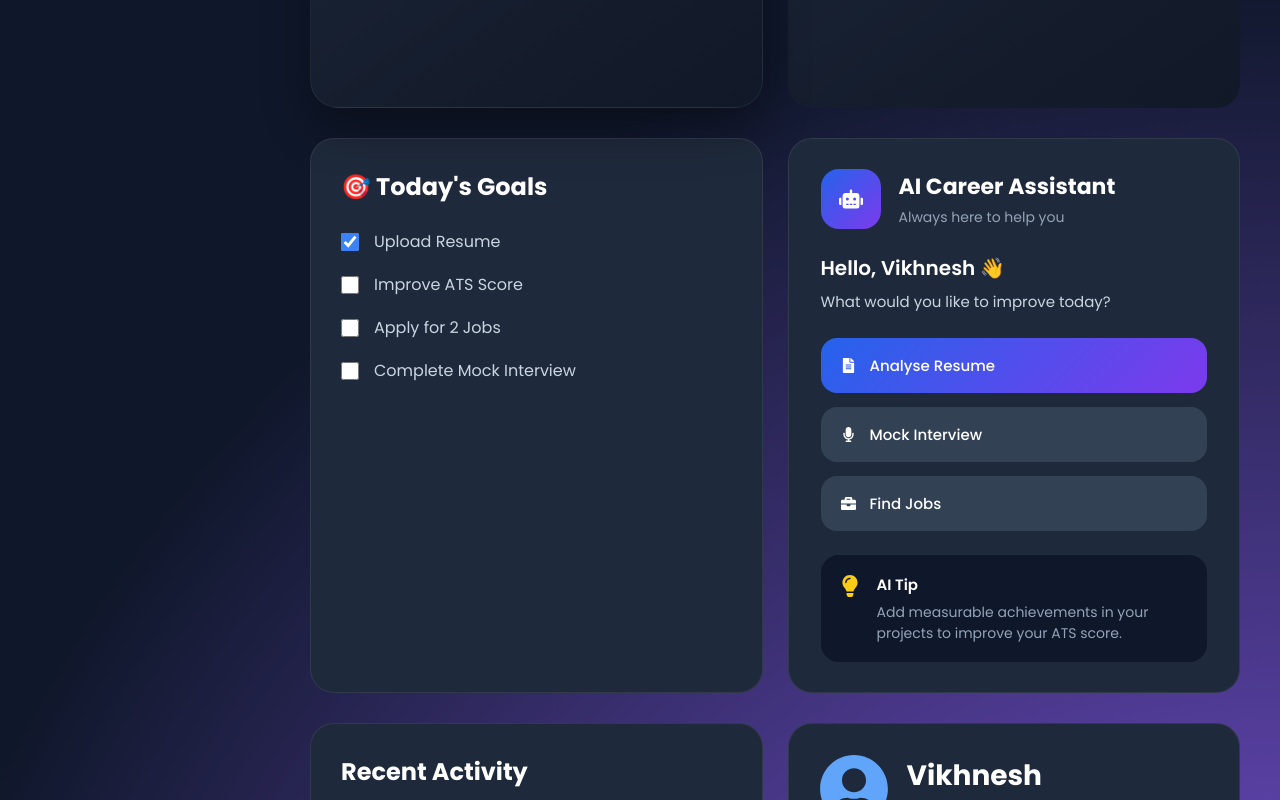
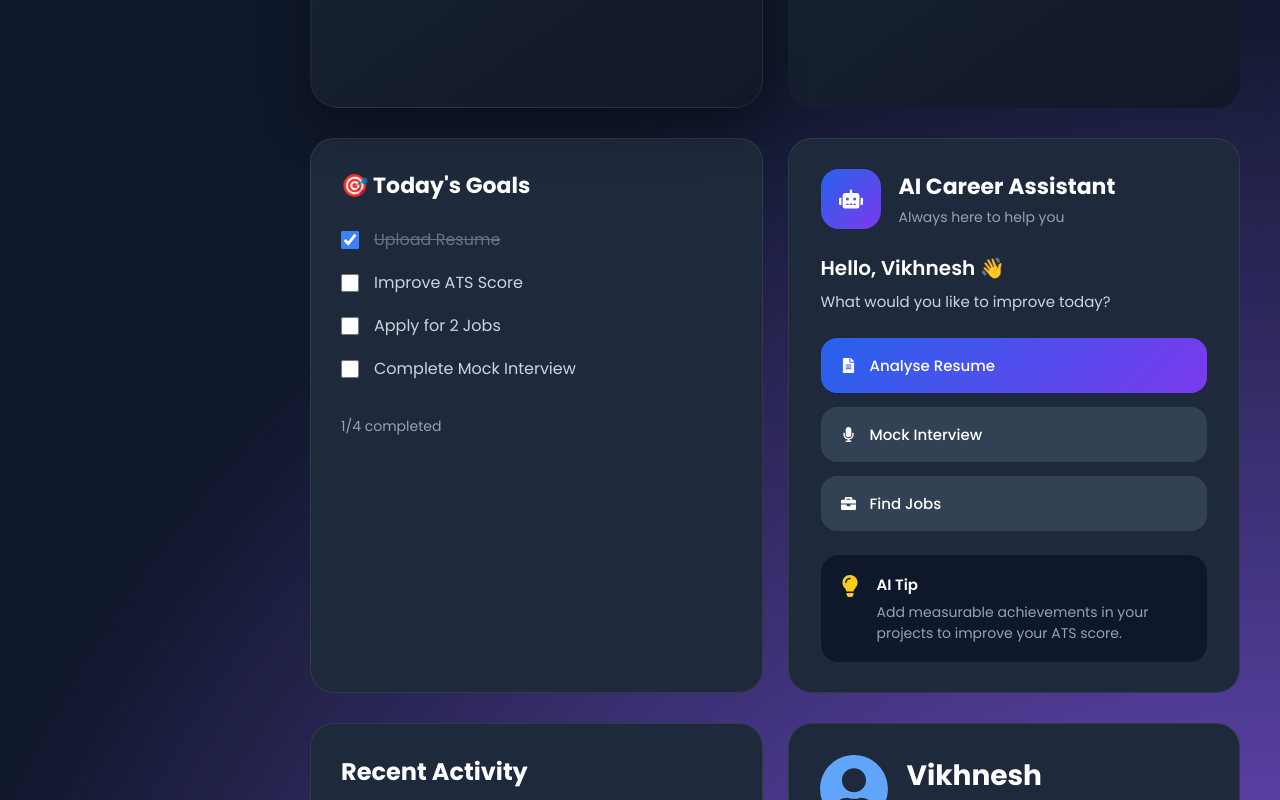
Before and after one commit to Vikhnesh-Sathyan/AI-Career-Coach, a React app in the folder frontend/: page /dashboard in a window 1280 px wide. Shown: the part 2480-3280 px from the top of the page. Built offline with nearby package versions, Linux system fonts and the light colour scheme; the HTML template or start-up script is replaced by a standard one.

Commit message:
Upgrade Interviewhistory CSS

```diff
--- a/frontend/src/components/dashboard/TodayGoals.jsx
+++ b/frontend/src/components/dashboard/TodayGoals.jsx
@@ -3,65 +3,98 @@ import "../../styles/todaygoals.css";
 import { motion } from "framer-motion";
 import { useState } from "react";
 
+
 function TodayGoals() {
+
 
     const [goals, setGoals] = useState([
 
         {
-            text: "Upload Resume",
-            done: true
+            text:"Upload Resume",
+            done:true
         },
 
         {
-            text: "Improve ATS Score",
-            done: false
+            text:"Improve ATS Score",
+            done:false
         },
 
         {
-            text: "Apply for 2 Jobs",
-            done: false
+            text:"Apply for 2 Jobs",
+            done:false
         },
 
         {
-            text: "Complete Mock Interview",
-            done: false
+            text:"Complete Mock Interview",
+            done:false
         }
 
     ]);
 
-    const toggleGoal = (index) => {
 
-        const updated = [...goals];
 
-        updated[index].done = !updated[index].done;
+    const toggleGoal = (index)=>{
 
-        setGoals(updated);
+
+        const updatedGoals = [...goals];
+
+
+        updatedGoals[index].done =
+        !updatedGoals[index].done;
+
+
+        setGoals(updatedGoals);
+
 
     };
 
+
+
+    const completedGoals = goals.filter(
+        goal => goal.done
+    ).length;
+
+
+
+    const progress = Math.round(
+        (completedGoals / goals.length) * 100
+    );
+
+
+
     return (
+
 
         <motion.div
 
             className="goals-card"
 
-            initial={{ opacity:0,x:-40 }}
+            initial={{
+                opacity:0,
+                x:-40
+            }}
 
-            animate={{ opacity:1,x:0 }}
+            animate={{
+                opacity:1,
+                x:0
+            }}
 
-            transition={{ duration:.6 }}
+            transition={{
+                duration:.6
+            }}
 
         >
 
+
             <h2>
-
                 🎯 Today's Goals
-
             </h2>
 
+
+
             {
+                goals.map((goal,index)=>(
 
-                goals.map((goal,index)=>(
 
                     <label
 
@@ -70,6 +103,7 @@ function TodayGoals() {
                         key={index}
 
                     >
+
 
                         <input
 
@@ -81,22 +115,61 @@ function TodayGoals() {
 
                         />
 
+
                         <span>
 
                             {goal.text}
 
                         </span>
 
+
                     </label>
 
+
                 ))
-
             }
 
+
+
+
+            <div className="goal-progress">
+
+
+                <div className="progress-bar">
+
+
+                    <div
+
+                        className="progress-fill"
+
+                        style={{
+                            width:`${progress}%`
+                        }}
+
+                    />
+
+
+                </div>
+
+
+
+                <p>
+
+                    {completedGoals}/{goals.length} completed
+
+                </p>
+
+
+            </div>
+
+
+
         </motion.div>
+
 
     );
 
 }
 
+
 export default TodayGoals;
--- a/frontend/src/styles/interviewhistory.css
+++ b/frontend/src/styles/interviewhistory.css
@@ -2,12 +2,20 @@
 
     padding:30px;
 
-    background:
-    radial-gradient(
-        circle at top left,
-        rgba(59,130,246,.15),
-        transparent 40%
-    );
+    min-height:100vh;
+
+background:
+radial-gradient(
+    circle at top left,
+    rgba(249,115,22,0.12) 0%,
+    transparent 30%
+),
+radial-gradient(
+    circle at bottom right,
+    rgba(234,179,8,0.10) 0%,
+    transparent 35%
+),
+#111827;
 
 }
 
--- a/frontend/src/styles/todaygoals.css
+++ b/frontend/src/styles/todaygoals.css
@@ -1,4 +1,5 @@
 .goals-card{
+
 
     background:#1E293B;
 
@@ -10,15 +11,23 @@
 
 }
 
+
+
 .goals-card h2{
+
 
     color:white;
 
     margin-bottom:25px;
 
+    font-size:22px;
+
 }
 
+
+
 .goal-item{
+
 
     display:flex;
 
@@ -32,15 +41,37 @@
 
 }
 
+
+
 .goal-item span{
+
 
     color:#CBD5E1;
 
     font-size:16px;
 
+    transition:.3s;
+
 }
 
+
+
+/* Strike completed goals */
+
+.goal-item input:checked + span{
+
+
+    text-decoration:line-through;
+
+    color:#64748B;
+
+
+}
+
+
+
 .goal-item input{
+
 
     width:18px;
 
@@ -48,4 +79,75 @@
 
     accent-color:#3B82F6;
 
+    cursor:pointer;
+
 }
+
+
+
+/* Progress */
+
+.goal-progress{
+
+
+    margin-top:25px;
+
+
+}
+
+
+
+.progress-bar{
+
+
+    width:100%;
+
+    height:8px;
+
+    background:#334155;
+
+    border-radius:20px;
+
+    overflow:hidden;
+
+
+}
+
+
+
+.progress-fill{
+
+
+    height:100%;
+
+    background:linear-gradient(
+
+        90deg,
+
+        #3B82F6,
+
+        #8B5CF6
+
+    );
+
+
+    border-radius:20px;
+
+    transition:.4s;
+
+
+}
+
+
+
+.goal-progress p{
+
+
+    color:#94A3B8;
+
+    font-size:14px;
+
+    margin-top:10px;
+
+
+}
```
